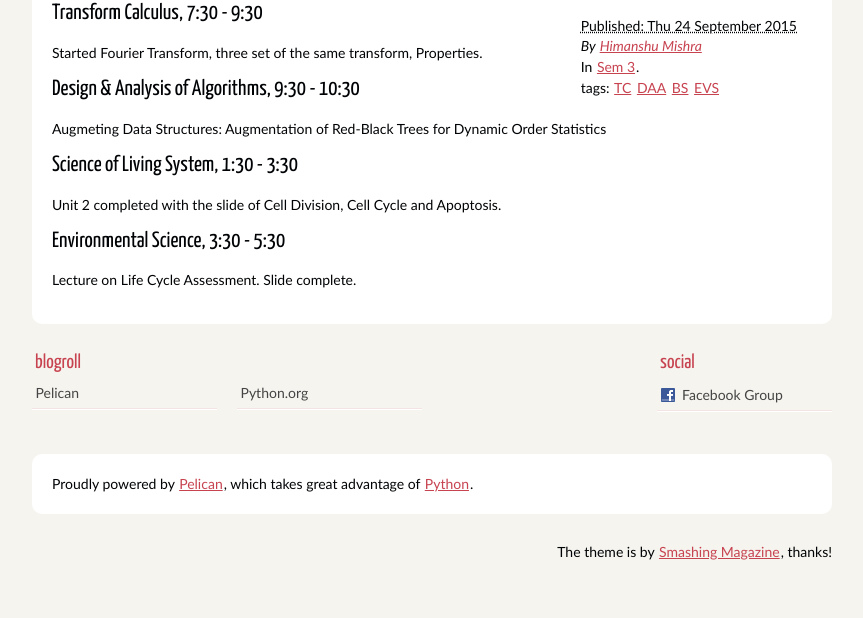
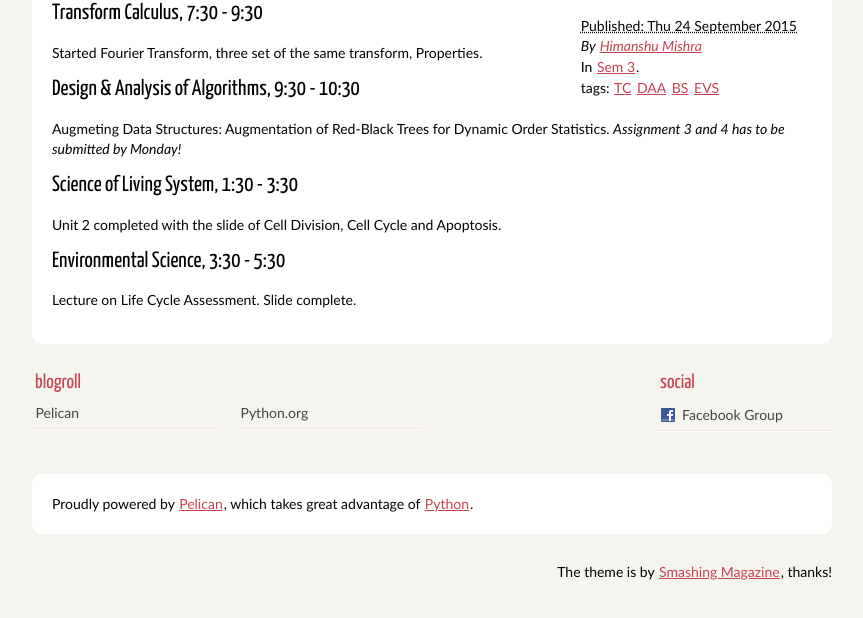
Before and after one commit to kgpmnc/blog, a plain HTML site: page sept-23-2015.html in a window 1280 px wide. Shown: the part 222-840 px from the top of the page, without its empty margins (208-1071 px from the left). Drawn offline with Linux system fonts and the light colour scheme.

Commit message:
Info about the DAA assignment added

```diff
--- a/sept-23-2015.html
+++ b/sept-23-2015.html
@@ -39,7 +39,7 @@
 </footer><!-- /.post-info -->      <h2>Transform Calculus, 7:30 - 9:30</h2>
 <p>Started Fourier Transform, three set of the same transform, Properties.</p>
 <h2>Design &amp; Analysis of Algorithms, 9:30 - 10:30</h2>
-<p>Augmeting Data Structures: Augmentation of Red-Black Trees for Dynamic Order Statistics</p>
+<p>Augmeting Data Structures: Augmentation of Red-Black Trees for Dynamic Order Statistics. <em>Assignment 3 and 4 has to be submitted by Monday!</em></p>
 <h2>Science of Living System, 1:30 - 3:30</h2>
 <p>Unit 2 completed with the slide of Cell Division, Cell Cycle and Apoptosis.</p>
 <h2>Environmental Science, 3:30 - 5:30</h2>
```
Also changed, not shown: tag/bs.html (+1 -1 lines), tag/evs.html (+1 -1 lines).
